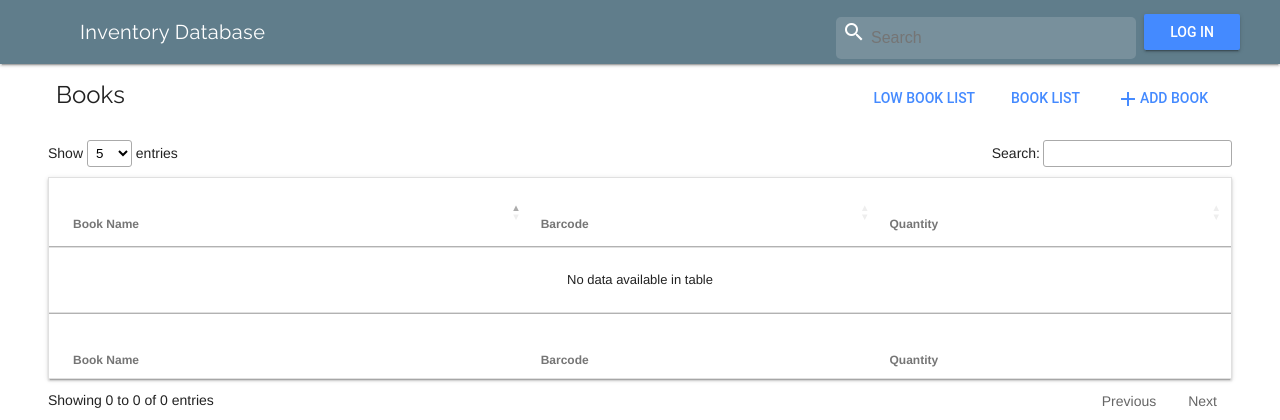
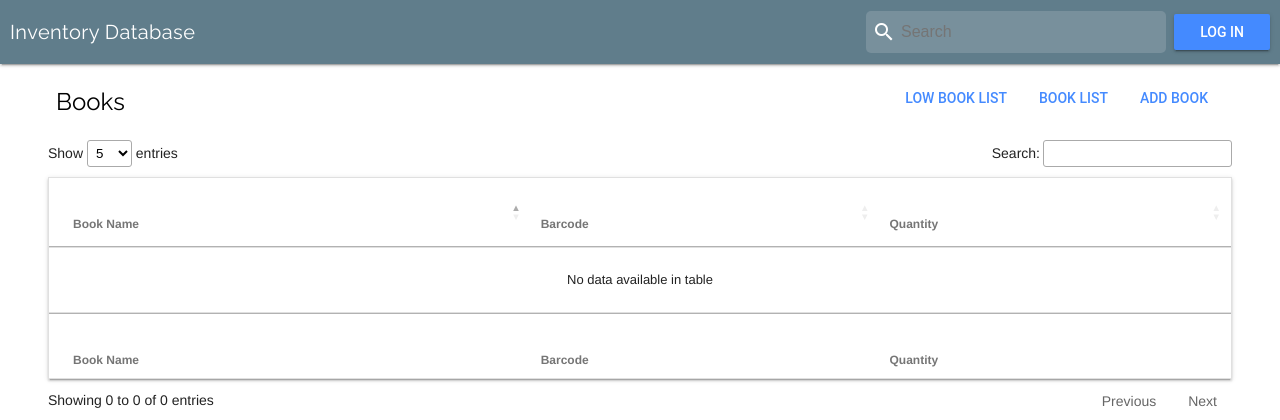
Before and after one commit to Brian-Rojas/readandsucceed.org, a Django app: template inventory/templates/index.html in a window 1280 px wide. Shown: the top 420 px of the page. Run offline with Django 3.2, Linux system fonts and the light colour scheme; the template is opened without the code that fills it, so the values that code supplies are empty; some libraries are stand-ins or nearby versions.

Commit message:
Changed javascript in base.html, changed css to fix search padding, and made changes to fix padding in index.html

```diff
--- a/inventory/static/css/styles.css
+++ b/inventory/static/css/styles.css
@@ -103,7 +103,6 @@ a.main-header {
  }
  .mdh-expandable-search form {
      max-width: 300px;
-     padding-top: 12px;
  }
  .mdh-expandable-search,
  .mdh-expandable-search form,
--- a/inventory/templates/base.html
+++ b/inventory/templates/base.html
@@ -52,7 +52,7 @@
 
                     $('.mdl-layout__drawer-button, .mdl-layout-title, .mdl-badge, .mdl-layout-spacer').show();
                     $('.mdl-layout__header-row').css('padding-left', '');
-                    $('.mdh-expandable-search').addClass('mdl-cell--hide-phone').css('margin', '0 50px');
+                    $('.mdh-expandable-search').addClass('mdl-cell--hide-phone').css('margin', '0 10px');
                 }
 
             });
--- a/inventory/templates/index.html
+++ b/inventory/templates/index.html
@@ -1,10 +1,10 @@
-{% extends "base.html" %}
-{% block content %}
+{% extends "base.html" %} {% block content %}
+
 <body>
     <div class="mdl-layout mdl-js-layout mdl-layout--fixed-header">
 
         <header class="mdl-layout__header">
-            <div class="mdl-layout__header-row">
+            <div class="mdl-layout__header-row" style="padding-left: 10px; padding-right: 10px;">
 
                 <span class="mdl-layout-title"> <a href="{% url 'index' %}" class="main-header">Inventory Database</a></span>
 
@@ -38,18 +38,12 @@
         <main class="mdl-layout__content">
             <div class="mld-grid page-max-width">
 
-                <div class="mdl-grid ">
-                    <div class="mdl-cell mdl-cell--6-col ">
-                        <h2 class="mdl-card__title-text ">Books</h2>
-                    </div>
-                    <div class=" mdl-cell mdl-cell--6-col ">
-                        <div class="align-button">
+                <div class="mdl-card__title">
+                    <h2 class="mdl-card__title-text">Books</h2>
+                    <div class="mdl-layout-spacer"></div>
                     <a href="{% url 'lowBookList' %} " class="mdl-button mdl-js-ripple-effect mdl-js-button mdl-button--accent ">Low Book list</a>
                     <a href="{% url 'index' %} " class="mdl-button mdl-js-ripple-effect mdl-js-button mdl-button--accent ">Book list</a>
-                            <a href="{% url 'add' %}" class="mdl-button mdl-js-ripple-effect mdl-js-button mdl-button--accent "><i class="material-icons ">add</i>Add Book</a>
-                        </div>
-                    </div>
-
+                    <a href="{% url 'add' %}" class="mdl-button mdl-js-ripple-effect mdl-js-button mdl-button--accent ">Add Book</a>
                 </div>
                 <div class="mdl-cell mdl-cell--12-col">
 
```
Lines whose indentation alone changed are shown as unchanged.
